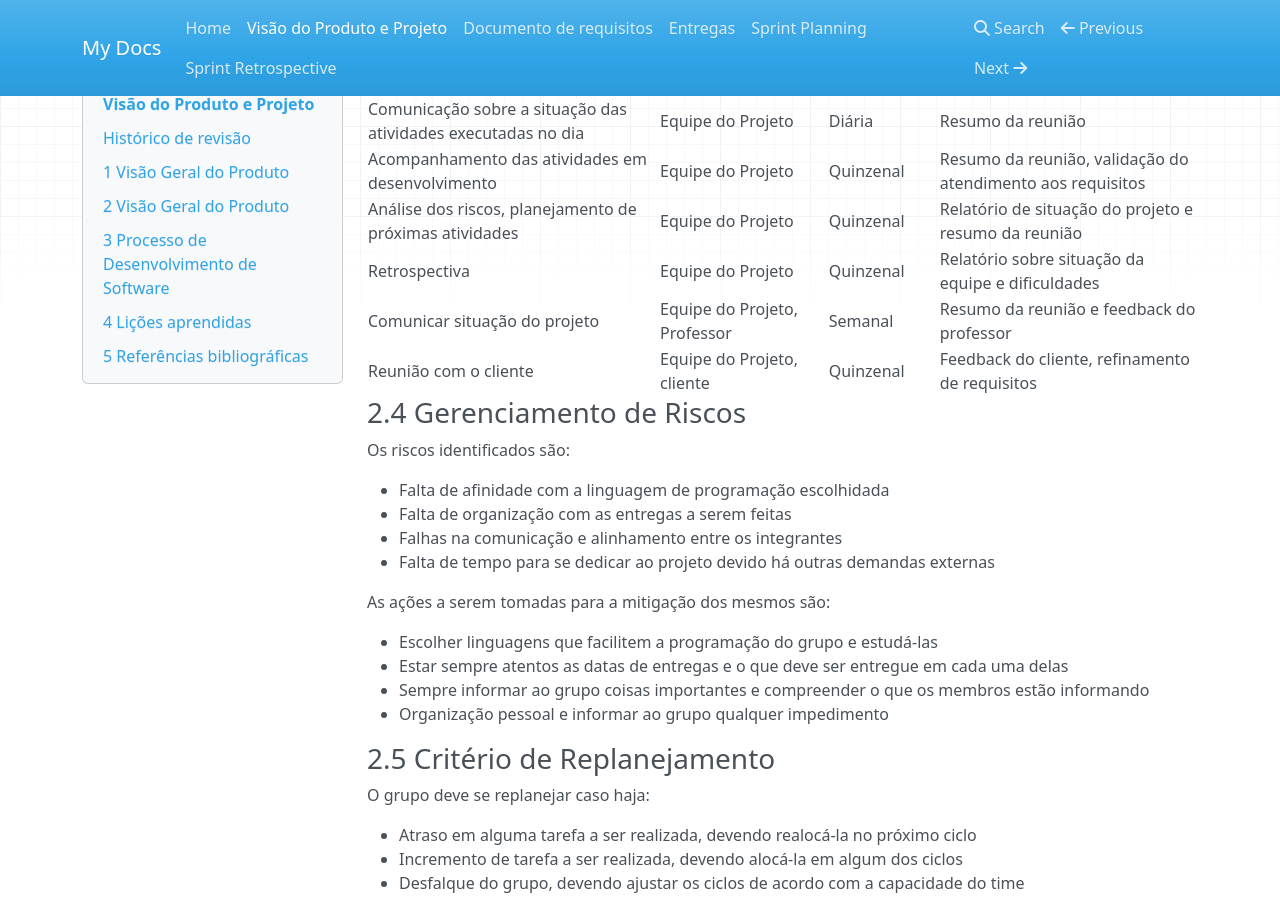
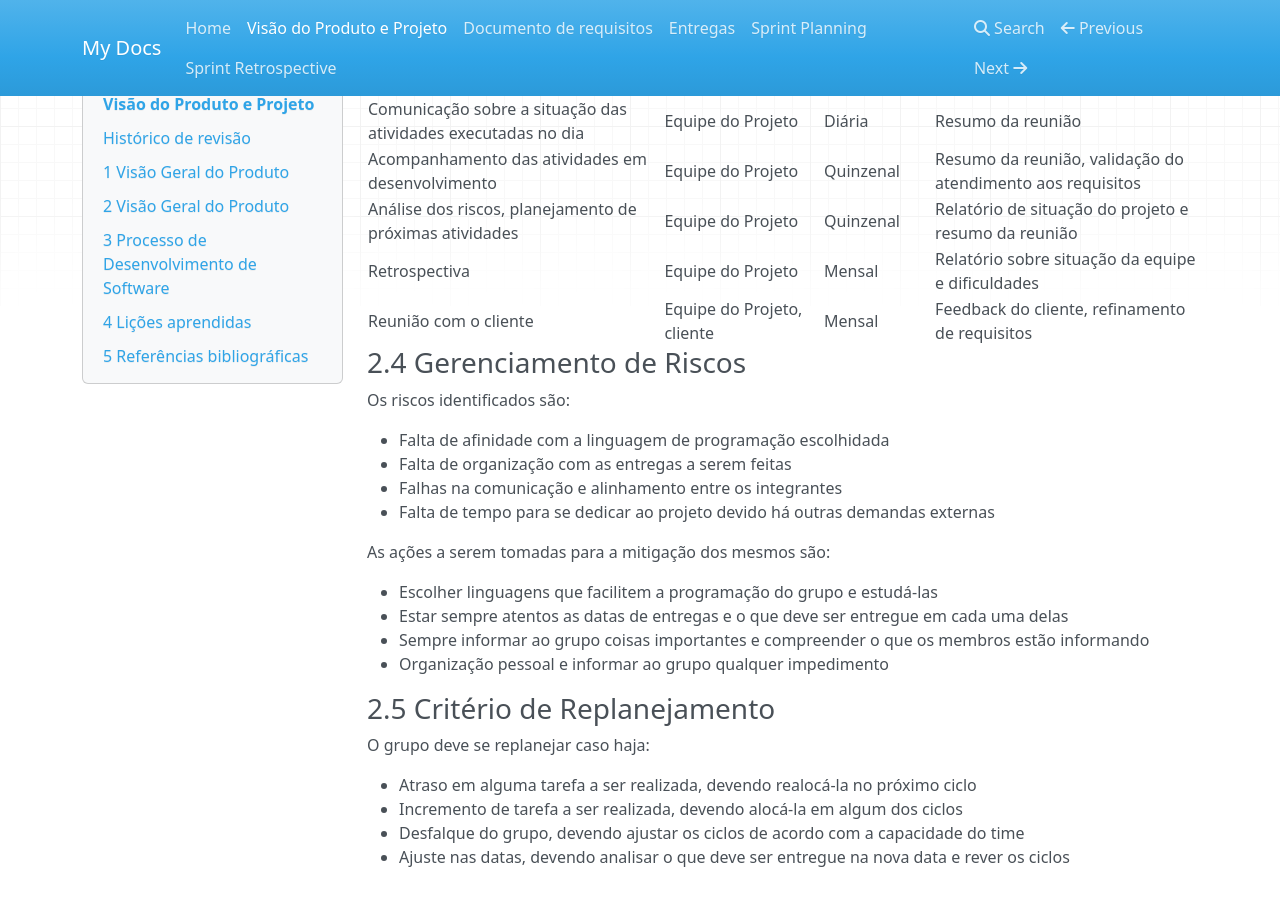
Before and after one commit to mdsreq-fga-unb/2022.2-Strix, an MkDocs documentation site: the page built from documentation/docs/visao_do_produto.md, in a window 1280 px wide and 900 px high, scrolled down 2147 px. Built offline with MkDocs 1.6.1, drawn with Linux system fonts in a browser that asks for light colours; nearby versions of some CDN libraries.

Commit message:
Ajustes no item 2.3

```diff
--- a/documentation/docs/visao_do_produto.md
+++ b/documentation/docs/visao_do_produto.md
@@ -71,9 +71,8 @@ Javascript, React, Node.js
 | Comunicação sobre a situação das atividades executadas no dia | Equipe do Projeto | Diária | Resumo da reunião |
 | Acompanhamento das atividades em desenvolvimento | Equipe do Projeto | Quinzenal | Resumo da reunião, validação do atendimento aos requisitos |
 | Análise dos riscos, planejamento de próximas atividades | Equipe do Projeto | Quinzenal | Relatório de situação do projeto e resumo da reunião |
-| Retrospectiva | Equipe do Projeto | Quinzenal | Relatório sobre situação da equipe e dificuldades |
-| Comunicar situação do projeto | Equipe do Projeto, Professor | Semanal | Resumo da reunião e feedback do professor |
-| Reunião com o cliente | Equipe do Projeto, cliente | Quinzenal | Feedback do cliente, refinamento de requisitos |
+| Retrospectiva | Equipe do Projeto | Mensal | Relatório sobre situação da equipe e dificuldades |
+| Reunião com o cliente | Equipe do Projeto, cliente | Mensal | Feedback do cliente, refinamento de requisitos |
 
 ### 2.4 Gerenciamento de Riscos
 Os riscos identificados são:
```
